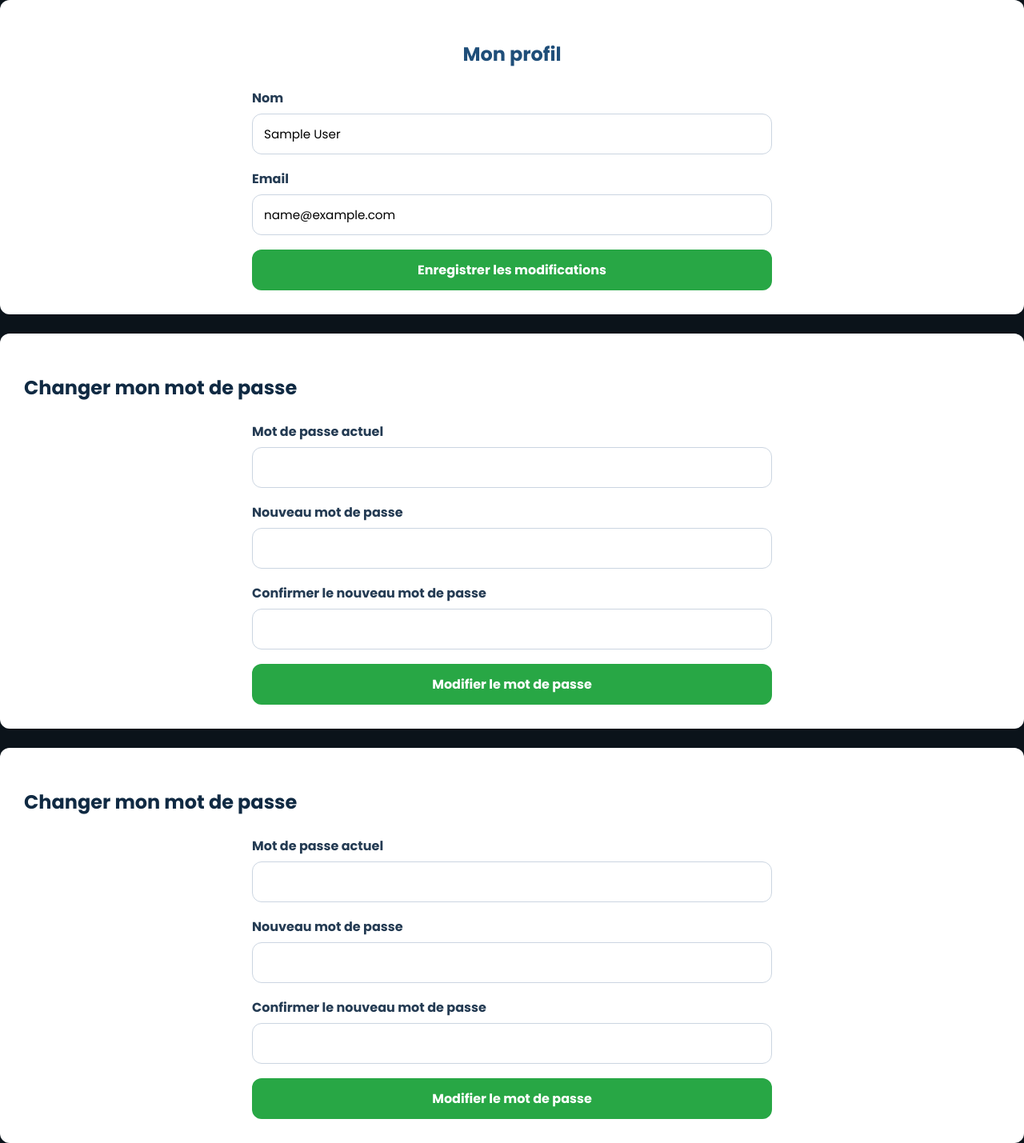
After one commit to fidabenammar2024-ai/booking-plateform, a PHP site: page /public/profile.php in a window 1280 px wide. The commit adds this page. Shown: the whole page at 80% size. Run offline with PHP 8.4, Linux system fonts and the light colour scheme; the visitor is signed in with stand-in values (Sample User, id 1).

Commit message:
Add user profile management

```diff
--- a/assets/css/style.css
+++ b/assets/css/style.css
@@ -1505,3 +1505,34 @@ button:hover {
   overflow-y: auto; /* C'est cette zone qui va glisser/scroller */
   padding: 20px; /* Ajuste le padding selon tes besoins */
 }
+.profile-form {
+  max-width: 650px;
+  margin: 25px auto 0;
+}
+.profile-form label {
+  display: block;
+  margin-bottom: 7px;
+  color: #243b53;
+  font-weight: 700;
+}
+.profile-form input {
+  width: 100%;
+  box-sizing: border-box;
+  padding: 13px 14px;
+  margin-bottom: 18px;
+  border: 1px solid #cbd5e1;
+  border-radius: 12px;
+  font-family: inherit;
+  font-size: 0.95rem;
+}
+.profile-form input:focus {
+  outline: none;
+  border-color: #28a745;
+  box-shadow: 0 0 0 3px rgba(40, 167, 69, 0.14);
+}
+.profile-password-card {
+  margin-top: 24px;
+}
+.profile-password-card h2 {
+  color: #102a43;
+}
--- a/models/User.php
+++ b/models/User.php
@@ -62,4 +62,67 @@ class User
 
         return false;
     }
+    public function getById($id)
+    {
+        $sql = "SELECT
+            id,
+            NAME AS name,
+            email,
+            role,
+            created_at
+            FROM " . $this->table . "
+            WHERE id = :id
+            LIMIT 1";
+        $stmt = $this->conn->prepare($sql);
+        $stmt->execute([":id" => $id]);
+        return $stmt->fetch(PDO::FETCH_ASSOC);
+    }
+    public function updateProfile($userId, $name, $email)
+    {
+        $sql = "UPDATE " . $this->table . "
+            SET NAME = :name,
+            email = :email
+            WHERE id = :id";
+        $stmt = $this->conn->prepare($sql);
+        return $stmt->execute([
+            ":name" => $name,
+            ":email" => $email,
+            ":id" => $userId
+        ]);
+    }
+    public function updatePassword($userId, $hashedPassword)
+    {
+        $sql = "UPDATE " . $this->table . "
+            SET PASSWORD = :password
+            WHERE id = :id";
+        $stmt = $this->conn->prepare($sql);
+        return $stmt->execute([
+            ":password" => $hashedPassword,
+            ":id" => $userId
+        ]);
+    }
+    public function getPasswordHash($userId)
+    {
+        $sql = "SELECT PASSWORD AS password
+            FROM " . $this->table . "
+            WHERE id = :id
+            LIMIT 1";
+        $stmt = $this->conn->prepare($sql);
+        $stmt->execute([":id" => $userId]);
+        $user = $stmt->fetch(PDO::FETCH_ASSOC);
+        return $user["password"] ?? null;
+    }
+    public function emailExists($email, $excludeUserId)
+    {
+        $sql = "SELECT COUNT(*) AS total
+            FROM " . $this->table . "
+            WHERE email = :email
+            AND id != :id";
+        $stmt = $this->conn->prepare($sql);
+        $stmt->execute([
+            ":email" => $email,
+            ":id" => $excludeUserId
+        ]);
+        return (int) $stmt->fetch(PDO::FETCH_ASSOC)["total"] > 0;
+    }
 }
--- /dev/null
+++ b/public/profile.php
@@ -0,0 +1,176 @@
+<?php
+session_start();
+if (!isset($_SESSION["user_id"])) {
+    header("Location: login.php");
+    exit;
+}
+$activePage = "profile";
+$pageTitle = "Mon profil";
+require_once "../config/db.php";
+require_once "../models/User.php";
+$database = new Database();
+$db = $database->connect();
+$userModel = new User($db);
+$user = $userModel->getById($_SESSION["user_id"]);
+if (!$user) {
+    session_destroy();
+    header("Location: login.php");
+    exit;
+}
+$successMessage = "";
+$errorMessage = "";
+if (isset($_GET["success"])) {
+    if ($_GET["success"] === "profile_updated") {
+        $successMessage =
+            "Profil mis à jour avec succès.";
+    } elseif ($_GET["success"] === "password_updated") {
+        $successMessage =
+            "Mot de passe modifié avec succès.";
+    }
+}
+if (isset($_GET["error"])) {
+    if ($_GET["error"] === "missing_fields") {
+        $errorMessage =
+            "Veuillez remplir tous les champs.";
+    } elseif ($_GET["error"] === "invalid_email") {
+        $errorMessage =
+            "L'adresse email n'est pas valide.";
+    } elseif ($_GET["error"] === "email_exists") {
+        $errorMessage =
+            "Cette adresse email est déjà utilisée.";
+    } elseif ($_GET["error"] === "wrong_password") {
+        $errorMessage =
+            "Le mot de passe actuel est incorrect.";
+    } elseif ($_GET["error"] === "password_mismatch") {
+        $errorMessage =
+            "Les nouveaux mots de passe ne correspondent pas.";
+    } elseif ($_GET["error"] === "password_too_short") {
+        $errorMessage =
+            "Le nouveau mot de passe doit contenir au moins 8 caractères.";
+    } else {
+        $errorMessage =
+            "Une erreur est survenue.";
+    }
+}
+?>
+<!DOCTYPE html>
+<html lang="fr">
+
+<head>
+    <meta charset="UTF-8">
+    <title>Administration - TerrainGo</title>
+    <link rel="icon" type="image/png" href="../assets/images/terraingo-logo.png">
+    <link rel="stylesheet" href="../assets/css/style.css">
+</head>
+
+<body>
+    <?php if (!empty($successMessage)) : ?>
+        <div class="toast toast-success">
+            <?php echo htmlspecialchars($successMessage); ?>
+        </div>
+    <?php endif; ?>
+    <?php if (!empty($errorMessage)) : ?>
+        <div class="toast toast-error">
+            <?php echo htmlspecialchars($errorMessage); ?>
+        </div>
+    <?php endif; ?>
+    <section class="dashboard-card">
+        <h1>Mon profil</h1>
+        <form method="POST"
+            action="update_profile.php"
+            class="profile-form">
+            <input type="hidden"
+                name="action"
+                value="profile">
+            <label for="name">Nom</label>
+            <input type="text"
+                id="name"
+                name="name"
+                value="<?php echo htmlspecialchars($user["name"]); ?>"
+                required>
+            <label for="email">Email</label>
+            <input type="email"
+                id="email"
+                name="email"
+                value="<?php echo htmlspecialchars($user["email"]); ?>"
+                required>
+            <button type="submit"
+                class="action-btn primary">
+                Enregistrer les modifications
+            </button>
+        </form>
+    </section>
+    <section class="dashboard-card profile-password-card">
+        <h2>Changer mon mot de passe</h2>
+        <form method="POST"
+            action="update_profile.php"
+            class="profile-form">
+            <input type="hidden"
+                name="action"
+                value="password">
+            <label for="current_password">
+                Mot de passe actuel
+            </label>
+            <input type="password"
+                id="current_password"
+                name="current_password"
+                required>
+            <label for="new_password">
+                Nouveau mot de passe
+            </label>
+            <input type="password"
+                id="new_password"
+                name="new_password"
+                required>
+            <label for="confirm_password">
+                Confirmer le nouveau mot de passe
+            </label>
+            <input type="password"
+                id="confirm_password"
+                name="confirm_password"
+                required>
+            <button type="submit"
+                class="action-btn primary">
+                Modifier le mot de passe
+            </button>
+        </form>
+    </section>
+    <section class="dashboard-card profile-password-card">
+        <h2>Changer mon mot de passe</h2>
+        <form method="POST"
+            action="update_profile.php"
+            class="profile-form">
+            <input type="hidden"
+                name="action"
+                value="password">
+            <label for="current_password">
+                Mot de passe actuel
+            </label>
+            <input type="password"
+                id="current_password"
+                name="current_password"
+                required>
+            <label for="new_password">
+                Nouveau mot de passe
+            </label>
+            <input type="password"
+                id="new_password"
+                name="new_password"
+                required>
+            <label for="confirm_password">
+                Confirmer le nouveau mot de passe
+            </label>
+            <input type="password"
+                id="confirm_password"
+                name="confirm_password"
+                required>
+            <button type="submit"
+                class="action-btn primary">
+                Modifier le mot de passe
+            </button>
+        </form>
+    </section>
+</body>
+
+
+</html>
--- a/views/layout/topbar.php
+++ b/views/layout/topbar.php
@@ -1,3 +1,8 @@
+<?php
+echo htmlspecialchars(
+    $_SESSION["user_name"] ?? "Utilisateur"
+);
+?>
 <header class="topbar">
     <div class="topbar-left">
         <h3><?php echo htmlspecialchars($pageTitle ?? "Dashboard"); ?></h3>
```
Also changed, not shown: public/update_profile.php (added, +95 -0 lines), views/layout/sidebar.php (+10 -0 lines).
